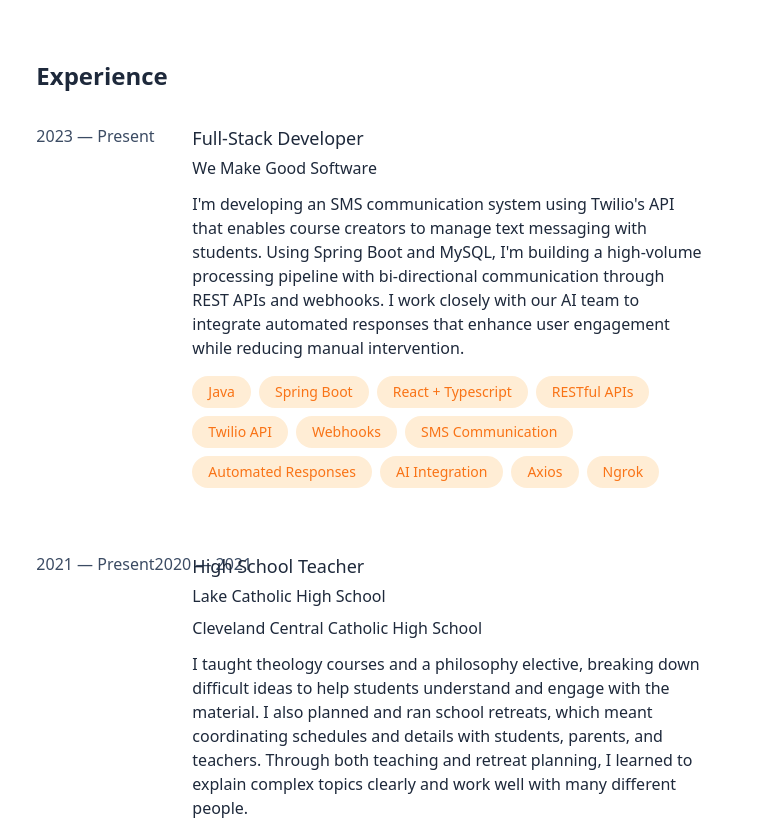
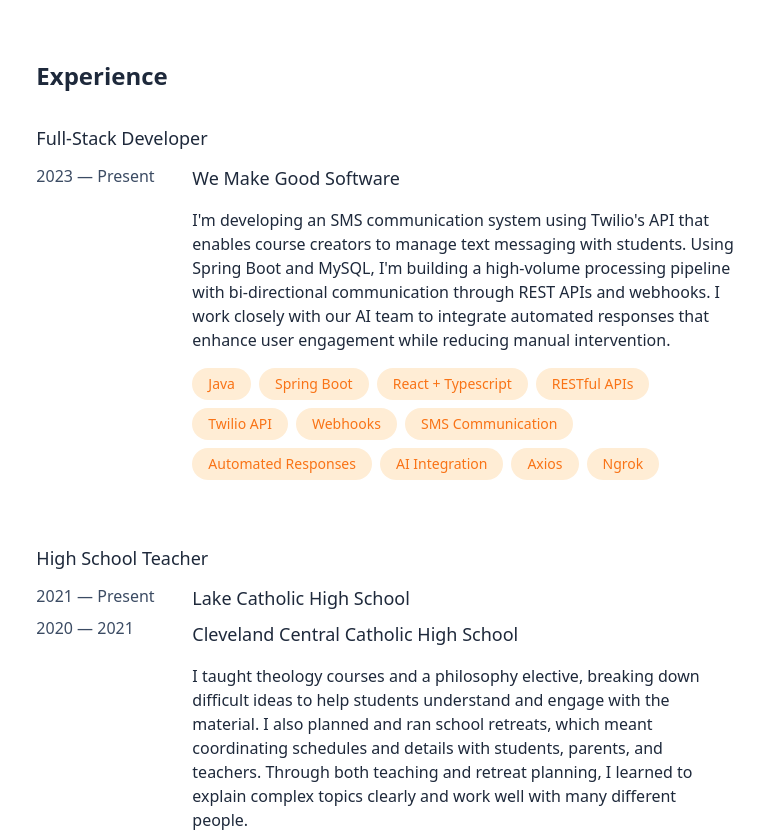
Before and after one commit to adamnestor/portfolio_v1, a React (Vite) app: page / in a window 1280 px wide. Shown: the part 1300-2132 px from the top of the page, without its empty margins (521-1280 px from the left). Built offline with nearby package versions, Linux system fonts and the light colour scheme.

Commit message:
update formatting

```diff
--- a/src/components/sections/experience/ExperienceCard.tsx
+++ b/src/components/sections/experience/ExperienceCard.tsx
@@ -20,30 +20,34 @@ const ExperienceCard = ({
 }: ExperienceCardProps) => {
   return (
     <div className="block group hover:bg-orange-light rounded-lg p-4 -m-4 transition-colors shadow-card hover:shadow-card-hover">
-      <div className="grid grid-cols-[140px_1fr] gap-4 pr-8">
+      <div>
+        <h3 className="text-slate-dark text-lg font-medium mb-3 group-hover:text-orange-primary">
+          {title}
+        </h3>
+        <div className="grid grid-cols-[140px_1fr] gap-x-4">
           <div className="space-y-2">
             {positions.map(({ dateRange }) => (
               <span
                 key={dateRange}
-              className="text-slate-medium text-base whitespace-nowrap"
+                className="text-slate-medium text-base whitespace-nowrap block"
               >
                 {dateRange}
               </span>
             ))}
           </div>
-        <div>
-          <h3 className="text-slate-dark text-lg font-medium mb-1 group-hover:text-orange-primary">
-            {title}
-          </h3>
-          <div className="space-y-2 mb-3">
-            {positions.map(({ company }) => (
-              <div key={company} className="text-slate-dark text-base">
+          <div className="space-y-4">
+            <div className="space-y-2">
+              {positions.map(({ company, dateRange }) => (
+                <span
+                  key={`${company}-${dateRange}`}
+                  className="text-slate-dark text-lg font-medium block"
+                >
                   {company}
-              </div>
+                </span>
               ))}
             </div>
             {description && (
-            <p className="text-slate-dark text-base group-hover:text-slate-dark mb-4">
+              <p className="text-slate-dark text-base group-hover:text-slate-dark">
                 {description}
               </p>
             )}
@@ -57,6 +61,7 @@ const ExperienceCard = ({
           </div>
         </div>
       </div>
+    </div>
   );
 };
 
```
Lines whose indentation alone changed are shown as unchanged.
